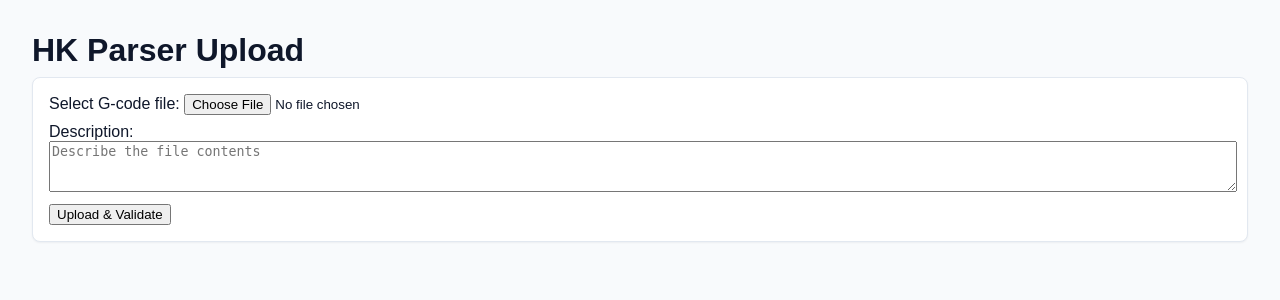
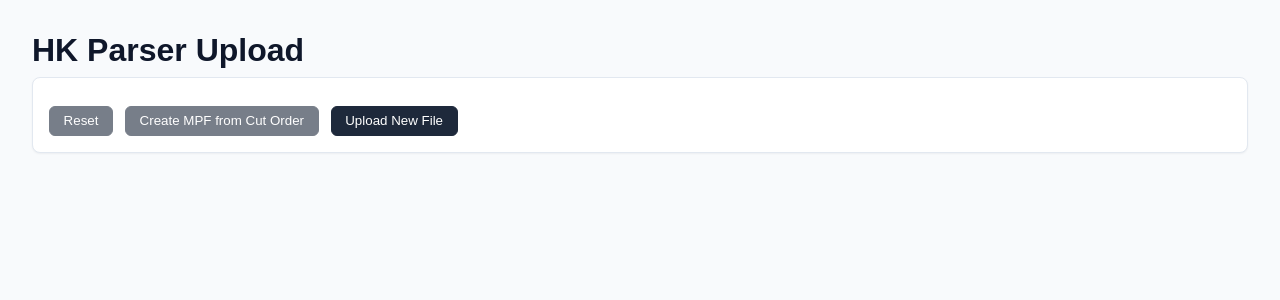
Before and after one commit to ravenorb/g-code, a FastAPI app: page / in a window 1280 px wide. Shown: the top 300 px of the page. Run offline with FastAPI, Linux system fonts and the light colour scheme.

Commit message:
Update cut order UI and contour-aware MPF

```diff
--- a/server/app/main.py
+++ b/server/app/main.py
@@ -396,7 +396,12 @@ async def cut_order_program(
     if validation is None:
         raise HTTPException(status_code=404, detail="Job not found")
 
-    reordered_lines = build_reordered_program(validation.raw_lines, validation.parts, request.order)
+    reordered_lines = build_reordered_program(
+        validation.raw_lines,
+        validation.parts,
+        request.order,
+        request.contour_orders,
+    )
     meta = storage_manager.load_job(job_id) or {}
     original_name = meta.get("originalFile", f"{job_id}.mpf")
     filename = _build_cut_order_filename(original_name)
@@ -493,6 +498,10 @@ async def part_view(job_id: str, part_number: int) -> HTMLResponse:
             background: #1e293b;
             color: #ffffff;
             cursor: pointer;
+            text-decoration: none;
+            display: inline-flex;
+            align-items: center;
+            justify-content: center;
           }}
           .action-button:disabled {{
             cursor: not-allowed;
@@ -518,10 +527,11 @@ async def part_view(job_id: str, part_number: int) -> HTMLResponse:
       </head>
       <body>
         <nav class="row">
-          <a href="/?job_id={job_id}">← Return to sheet</a>
-          <span>|</span>
-          <a href="/">Upload new file</a>
+          <button id="reset-contour-order" class="action-button" type="button">Reset</button>
+          <button id="save-contour-order" class="action-button" type="button" disabled>Save Cut Order</button>
+          <a href="/?job_id={job_id}" class="action-button">Back to Sheet View</a>
         </nav>
+        <p id="contour-order-status" class="order-status"></p>
         <h1>Part {part_number}</h1>
         <div class="card">
           <h2>Geometry</h2>
@@ -549,10 +559,6 @@ async def part_view(job_id: str, part_number: int) -> HTMLResponse:
             for this part and does not yet change the generated program output.
           </p>
           <ol id="contour-order" class="order-list"></ol>
-          <div class="order-actions">
-            <button id="save-contour-order" class="action-button" type="button" disabled>Save Contour Order</button>
-            <span id="contour-order-status" class="order-status"></span>
-          </div>
         </div>
         <div class="card">
           <h2>Part Profile Code</h2>
@@ -577,6 +583,7 @@ async def part_view(job_id: str, part_number: int) -> HTMLResponse:
           const contourOrderList = document.getElementById("contour-order");
           const saveContourOrderButton = document.getElementById("save-contour-order");
           const contourOrderStatus = document.getElementById("contour-order-status");
+          const resetContourOrderButton = document.getElementById("reset-contour-order");
           const contourOrderKey = "contourOrder:{job_id}:{part_number}";
           let contourState = {{
             normalizedContours: [],
@@ -860,6 +867,11 @@ async def part_view(job_id: str, part_number: int) -> HTMLResponse:
             updateSaveState();
           }});
 
+          resetContourOrderButton.addEventListener("click", () => {{
+            localStorage.removeItem(contourOrderKey);
+            loadPart(getExtraContours());
+          }});
+
           syncInputsFromUrl();
           loadPart();
         </script>
--- a/server/app/models.py
+++ b/server/app/models.py
@@ -125,6 +125,10 @@ class ExtractResponse(BaseModel):
 
 class CutOrderRequest(BaseModel):
     order: List[int] = Field(default_factory=list, description="Ordered list of part numbers.")
+    contour_orders: dict[int, List[str]] = Field(
+        default_factory=dict,
+        description="Contour order labels keyed by part number.",
+    )
 
 
 class JobListing(BaseModel):
--- a/server/app/templates/index.html
+++ b/server/app/templates/index.html
@@ -53,6 +53,13 @@
       .hidden {
         display: none;
       }
+      .visually-hidden {
+        position: absolute;
+        left: -9999px;
+        width: 1px;
+        height: 1px;
+        overflow: hidden;
+      }
       .sheet-canvas {
         border: 1px solid #cbd5e1;
         border-radius: 6px;
@@ -99,6 +106,9 @@
         gap: 0.75rem;
         margin-top: 0.75rem;
       }
+      .top-actions {
+        flex-wrap: wrap;
+      }
       .action-button {
         padding: 0.4rem 0.85rem;
         border-radius: 6px;
@@ -106,6 +116,10 @@
         background: #1e293b;
         color: #ffffff;
         cursor: pointer;
+        text-decoration: none;
+        display: inline-flex;
+        align-items: center;
+        justify-content: center;
       }
       .action-button:disabled {
         cursor: not-allowed;
@@ -120,22 +134,27 @@
   <body>
     <h1>HK Parser Upload</h1>
     <div class="card">
-      <form id="upload-form">
-        <label for="file">Select G-code file:</label>
-        <input type="file" id="file" name="file" accept=".gcode,.txt,.mpf,.nc,.tap" required />
-        <div style="margin-top: 0.5rem; margin-bottom: 0.5rem;">
-          <label for="description">Description:</label><br />
-          <textarea id="description" name="description" rows="3" style="width: 100%;" placeholder="Describe the file contents"></textarea>
+      <div class="order-actions top-actions">
+        <button id="reset-cut-order" class="action-button" type="button" disabled>Reset</button>
+        <button id="download-cut-order" class="action-button" type="button" disabled>Create MPF from Cut Order</button>
+        <button id="upload-new-file" class="action-button" type="button">Upload New File</button>
+        <span id="cut-order-status" class="order-status"></span>
       </div>
-        <button type="submit">Upload & Validate</button>
-      </form>
       <p id="status" class="hidden"></p>
     </div>
 
+    <form id="upload-form" class="visually-hidden">
+      <label for="file">Select G-code file:</label>
+      <input type="file" id="file" name="file" accept=".gcode,.txt,.mpf,.nc,.tap" required />
+      <textarea id="description" name="description" rows="3"></textarea>
+      <button type="submit">Upload & Validate</button>
+    </form>
+
     <div class="card hidden" id="results-card">
-      <h2>Diagnostics</h2>
       <p id="summary"></p>
       <p id="storage"></p>
+      <div id="diagnostics-section" class="hidden">
+        <h2>Diagnostics</h2>
         <table id="diagnostics-table">
           <thead>
             <tr>
@@ -147,6 +166,7 @@
           </thead>
           <tbody></tbody>
         </table>
+      </div>
 
       <h2 id="sheet-layout">Sheet Layout</h2>
       <p id="sheet-info" class="hidden"></p>
@@ -154,14 +174,10 @@
 
       <h2>Cut Order (Beta)</h2>
       <p class="order-hint">
-        Drag parts to reorder the cut sequence. The order is saved locally in your browser for this job and does not
-        yet change the generated program output.
+        Drag parts to reorder the cut sequence. The order is saved locally in your browser and used to build the
+        reordered MPF.
       </p>
       <ol id="parts-order" class="order-list"></ol>
-      <div class="order-actions">
-        <button id="download-cut-order" class="action-button" type="button" disabled>Create MPF from Cut Order</button>
-        <span id="cut-order-status" class="order-status"></span>
-      </div>
 
       <h2>Original File Code</h2>
       <pre id="raw-code" class="code-box"></pre>
@@ -173,20 +189,40 @@
       const resultsCard = document.getElementById("results-card");
       const summaryEl = document.getElementById("summary");
       const storageEl = document.getElementById("storage");
+      const diagnosticsSection = document.getElementById("diagnostics-section");
       const diagnosticsBody = document.querySelector("#diagnostics-table tbody");
       const rawCode = document.getElementById("raw-code");
       const sheetInfo = document.getElementById("sheet-info");
       const sheetCanvas = document.getElementById("sheet-canvas");
       const partsOrderList = document.getElementById("parts-order");
+      const resetCutOrderButton = document.getElementById("reset-cut-order");
       const downloadCutOrderButton = document.getElementById("download-cut-order");
       const cutOrderStatus = document.getElementById("cut-order-status");
+      const uploadNewFileButton = document.getElementById("upload-new-file");
+      const fileInput = document.getElementById("file");
+      const descriptionInput = document.getElementById("description");
       let lastJobId = null;
       let lastJob = null;
       let sheetHotspots = [];
+      const cutOrderState = {
+        originalOrder: [],
+        savedOrder: [],
+        pendingOrder: [],
+      };
+
+      uploadNewFileButton.addEventListener("click", () => {
+        fileInput.click();
+      });
+
+      fileInput.addEventListener("change", () => {
+        if (!fileInput.files.length) return;
+        const description = window.prompt("Describe the file contents (optional):", "");
+        descriptionInput.value = description ? description.trim() : "";
+        form.requestSubmit();
+      });
 
       form.addEventListener("submit", async (event) => {
         event.preventDefault();
-        const fileInput = document.getElementById("file");
         if (!fileInput.files.length) return;
 
         statusEl.classList.remove("hidden");
@@ -197,11 +233,12 @@
         sheetHotspots = [];
         lastJobId = null;
         cutOrderStatus.textContent = "";
+        resetCutOrderButton.disabled = true;
         downloadCutOrderButton.disabled = true;
 
         const formData = new FormData();
         formData.append("file", fileInput.files[0]);
-        formData.append("description", document.getElementById("description").value);
+        formData.append("description", descriptionInput.value);
 
         try {
           const response = await fetch("/upload", {
@@ -218,16 +255,19 @@
           lastJob = data;
           lastJobId = data.job_id;
           renderSummary(data);
-          renderDiagnostics(data.diagnostics);
+          renderStorage(data);
+          renderDiagnostics(data);
           renderRawCode(data.raw_program || []);
-          renderSheet(data.setup, data.parts);
           renderPartsOrder(data.parts || []);
+          renderSheet(data.setup, getOrderedParts(data.parts || [], cutOrderState.pendingOrder));
           cutOrderStatus.textContent = "";
 
           statusEl.textContent = "Validation completed.";
           resultsCard.classList.remove("hidden");
         } catch (err) {
           statusEl.textContent = `Error: ${err.message}`;
+        } finally {
+          fileInput.value = "";
         }
       });
 
@@ -245,6 +285,12 @@
 
       function renderDiagnostics(diagnostics) {
         diagnosticsBody.innerHTML = "";
+        const hasIssues = Boolean(lastJob?.summary?.errors || lastJob?.summary?.warnings);
+        if (!hasIssues) {
+          diagnosticsSection.classList.add("hidden");
+          return;
+        }
+        diagnosticsSection.classList.remove("hidden");
         if (!diagnostics.length) {
           diagnosticsBody.innerHTML = `<tr><td colspan="4">No diagnostics</td></tr>`;
           return;
@@ -379,7 +425,7 @@
           });
 
           ctx.fillStyle = color;
-          ctx.fillText(`P${part.part_number}`, boxX + 4, boxY + 14);
+          ctx.fillText(`#${index + 1} (P${part.part_number})`, boxX + 4, boxY + 14);
 
           sheetHotspots.push({
             x: boxX,
@@ -396,6 +442,10 @@
 
       function getPartsOrderKey() {
         return lastJobId ? `cutOrder:${lastJobId}` : null;
+      }
+
+      function getContourOrderKey(partNumber) {
+        return lastJobId ? `contourOrder:${lastJobId}:${partNumber}` : null;
       }
 
       function readStoredOrder(parts) {
@@ -423,18 +473,57 @@
         localStorage.setItem(key, JSON.stringify(order));
       }
 
+      function readStoredContourOrder(partNumber) {
+        const key = getContourOrderKey(partNumber);
+        if (!key) return [];
+        const raw = localStorage.getItem(key);
+        if (!raw) return [];
+        try {
+          const parsed = JSON.parse(raw);
+          return Array.isArray(parsed) ? parsed : [];
+        } catch (err) {
+          return [];
+        }
+      }
+
+      function getOrderedParts(parts, order) {
+        if (!order?.length) return parts;
+        const partsByNumber = new Map(parts.map((part) => [part.part_number, part]));
+        const ordered = order.map((partNumber) => partsByNumber.get(partNumber)).filter(Boolean);
+        const missing = parts.filter((part) => !order.includes(part.part_number));
+        return [...ordered, ...missing];
+      }
+
+      function ordersMatch(left, right) {
+        if (left.length !== right.length) return false;
+        return left.every((value, index) => value === right[index]);
+      }
+
+      function updateCutOrderStatus() {
+        if (!cutOrderState.pendingOrder.length) {
+          cutOrderStatus.textContent = "";
+          return;
+        }
+        const matchesOriginal = ordersMatch(cutOrderState.pendingOrder, cutOrderState.originalOrder);
+        cutOrderStatus.textContent = matchesOriginal
+          ? "Cut order matches the original file."
+          : "Cut order saved locally.";
+      }
+
       function renderPartsOrder(parts) {
         partsOrderList.innerHTML = "";
-        downloadCutOrderButton.disabled = !parts.length;
+        const hasParts = parts.length > 0;
+        downloadCutOrderButton.disabled = !hasParts;
+        resetCutOrderButton.disabled = !hasParts;
         if (!parts.length) {
           partsOrderList.innerHTML = "<li>No parts available.</li>";
           return;
         }
-        const order = readStoredOrder(parts);
-        const partsByNumber = new Map(parts.map((part) => [part.part_number, part]));
-        order.forEach((partNumber) => {
-          const part = partsByNumber.get(partNumber);
-          if (!part) return;
+        cutOrderState.originalOrder = parts.map((part) => part.part_number);
+        cutOrderState.savedOrder = readStoredOrder(parts);
+        cutOrderState.pendingOrder = [...cutOrderState.savedOrder];
+        const orderedParts = getOrderedParts(parts, cutOrderState.savedOrder);
+        orderedParts.forEach((part) => {
           const item = document.createElement("li");
           item.className = "order-item";
           item.setAttribute("draggable", "true");
@@ -447,7 +536,25 @@
             Number(item.dataset.partNumber)
           );
           saveStoredOrder(newOrder);
+          cutOrderState.pendingOrder = newOrder;
+          updateCutOrderStatus();
+          if (lastJob) {
+            const orderedParts = getOrderedParts(lastJob.parts || [], newOrder);
+            renderSheet(lastJob.setup, orderedParts);
+          }
         });
+        updateCutOrderStatus();
+      }
+
+      function buildContourOrders(parts) {
+        const orders = {};
+        parts.forEach((part) => {
+          const stored = readStoredContourOrder(part.part_number);
+          if (stored.length) {
+            orders[part.part_number] = stored;
+          }
+        });
+        return orders;
       }
 
       function getCurrentOrder() {
@@ -466,13 +573,14 @@
         if (!lastJobId) return;
         const order = getCurrentOrder();
         if (!order.length) return;
+        const contourOrders = buildContourOrders(lastJob?.parts || []);
         downloadCutOrderButton.disabled = true;
         cutOrderStatus.textContent = "Building reordered MPF...";
         try {
           const response = await fetch(`/jobs/${lastJobId}/cut-order/program`, {
             method: "POST",
             headers: { "Content-Type": "application/json" },
-            body: JSON.stringify({ order }),
+            body: JSON.stringify({ order, contour_orders: contourOrders }),
           });
           if (!response.ok) {
             const detail = await response.text();
@@ -495,6 +603,23 @@
         } finally {
           downloadCutOrderButton.disabled = !partsOrderList.querySelector(".order-item");
         }
+      });
+
+      resetCutOrderButton.addEventListener("click", () => {
+        if (!lastJob) return;
+        const key = getPartsOrderKey();
+        if (key) {
+          localStorage.removeItem(key);
+        }
+        (lastJob.parts || []).forEach((part) => {
+          const contourKey = getContourOrderKey(part.part_number);
+          if (contourKey) {
+            localStorage.removeItem(contourKey);
+          }
+        });
+        renderPartsOrder(lastJob.parts || []);
+        renderSheet(lastJob.setup, getOrderedParts(lastJob.parts || [], cutOrderState.pendingOrder));
+        cutOrderStatus.textContent = "Cut order reset to the original file.";
       });
 
       function enableDragSorting(listEl, onUpdate) {
@@ -542,6 +667,7 @@
         sheetHotspots = [];
         lastJobId = jobId;
         cutOrderStatus.textContent = "";
+        resetCutOrderButton.disabled = true;
         downloadCutOrderButton.disabled = true;
 
         try {
@@ -553,10 +679,11 @@
           const data = await response.json();
           lastJob = data;
           renderSummary(data);
+          renderStorage(data);
           renderDiagnostics(data.diagnostics);
           renderRawCode(data.raw_program || []);
-          renderSheet(data.setup, data.parts);
           renderPartsOrder(data.parts || []);
+          renderSheet(data.setup, getOrderedParts(data.parts || [], cutOrderState.pendingOrder));
           statusEl.textContent = "Saved analysis loaded.";
           resultsCard.classList.remove("hidden");
         } catch (err) {
```
Also changed, not shown: server/app/extract.py (+63 -2 lines). Lines whose indentation alone changed are shown as unchanged.
